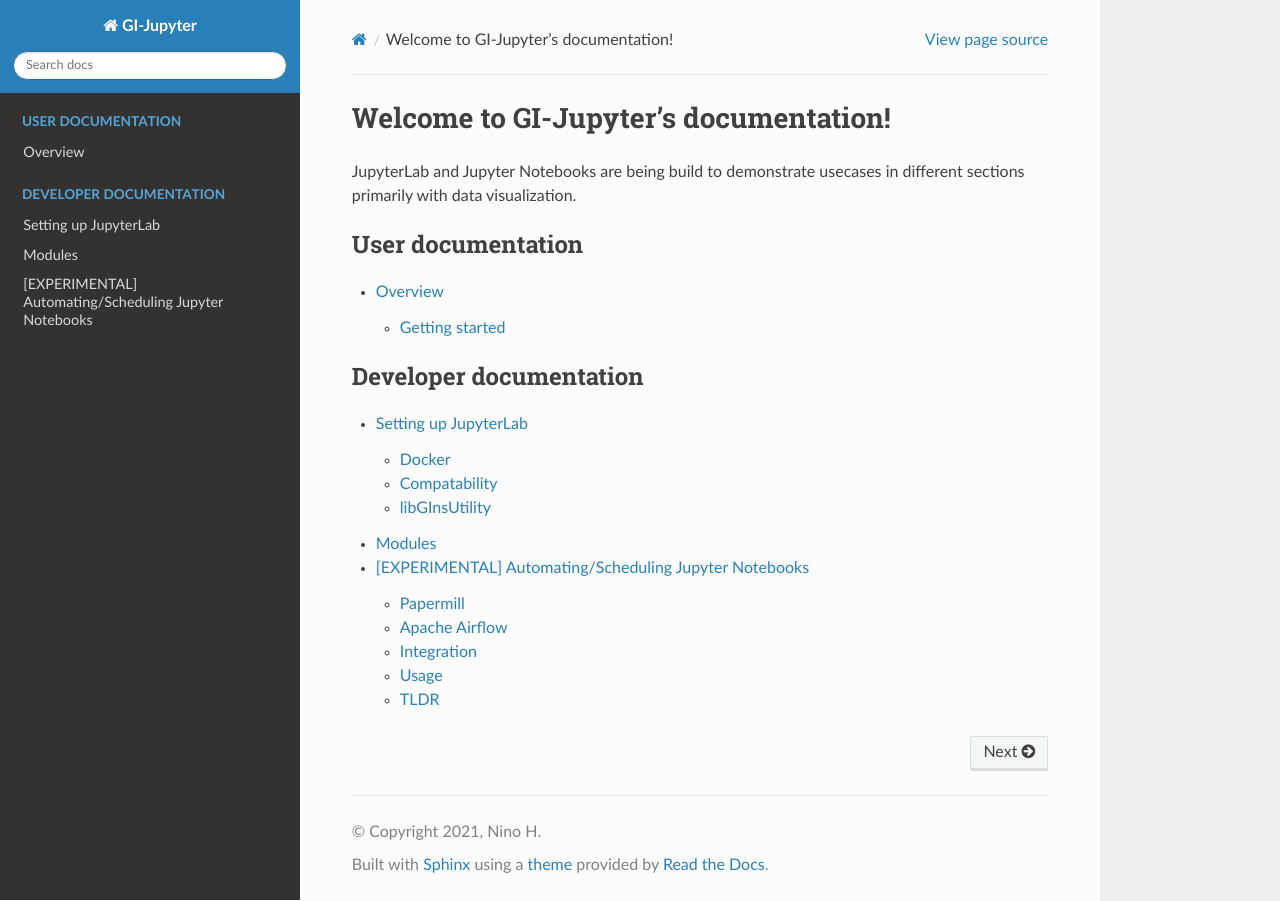
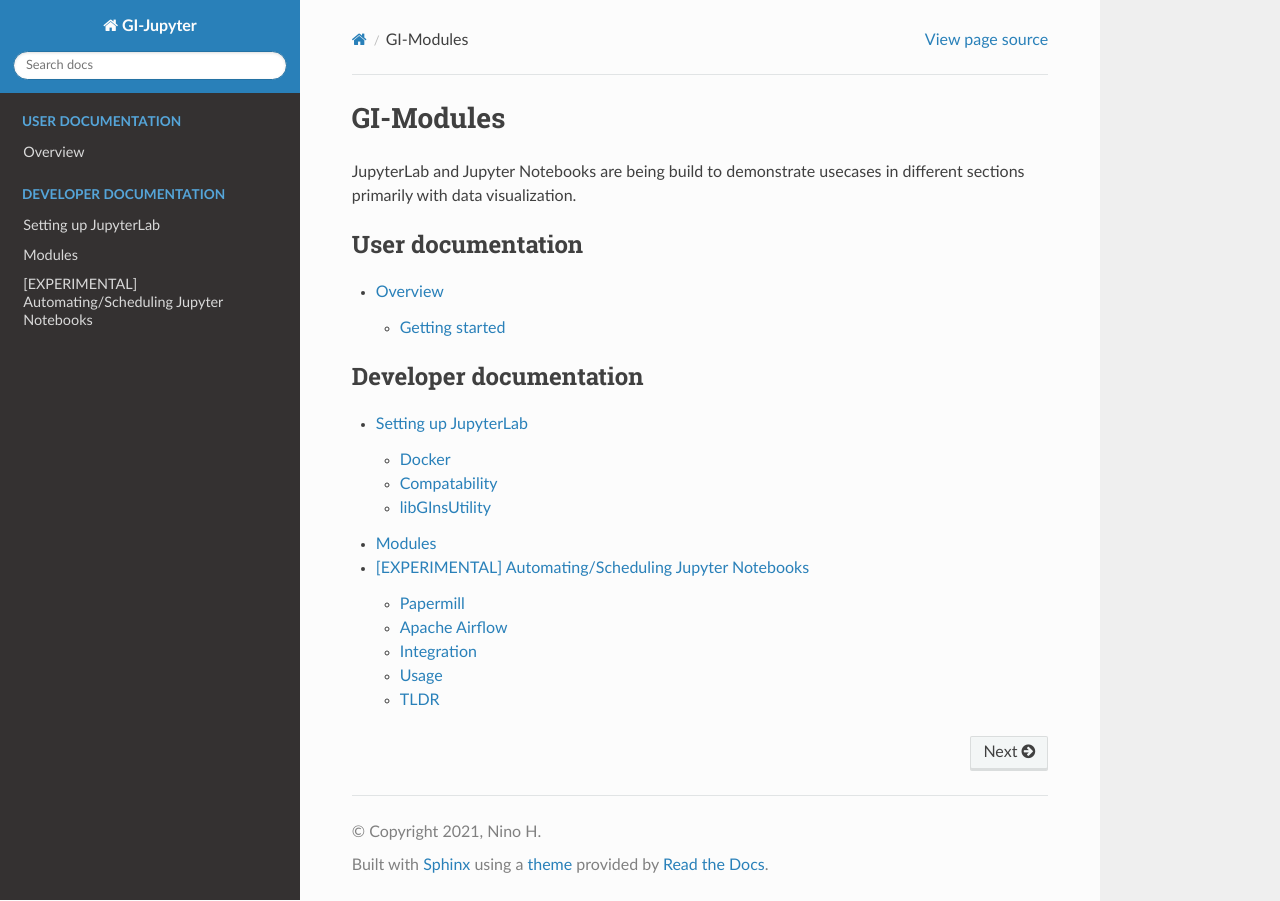
Before and after one commit to gantnerinstruments/gimodules-python, a Sphinx documentation site: the page built from docs/index.rst, in a window 1280 px wide. Built offline with Sphinx 7.4.7 and the Read the Docs theme 2.0.0, drawn with Linux system fonts in a browser that asks for light colours.

Commit message:
Change title of gi-modules documentation

```diff
--- a/docs/index.rst
+++ b/docs/index.rst
@@ -3,8 +3,8 @@
    You can adapt this file completely to your liking, but it should at least
    contain the root `toctree` directive.
 
-Welcome to GI-Jupyter's documentation!
-======================================
+GI-Modules
+==========
 
 JupyterLab and Jupyter Notebooks are being build to demonstrate usecases in different sections primarily with data visualization.
 
```
